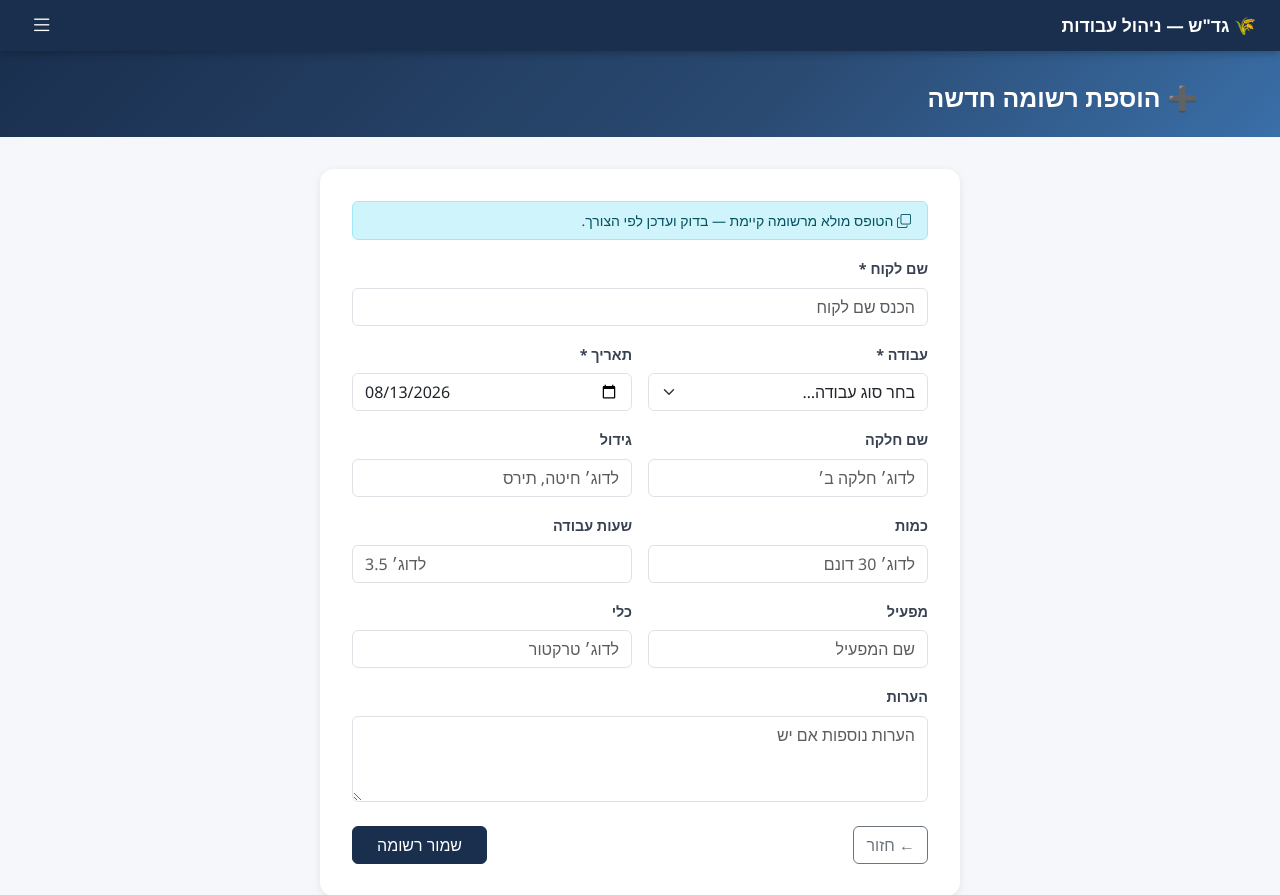
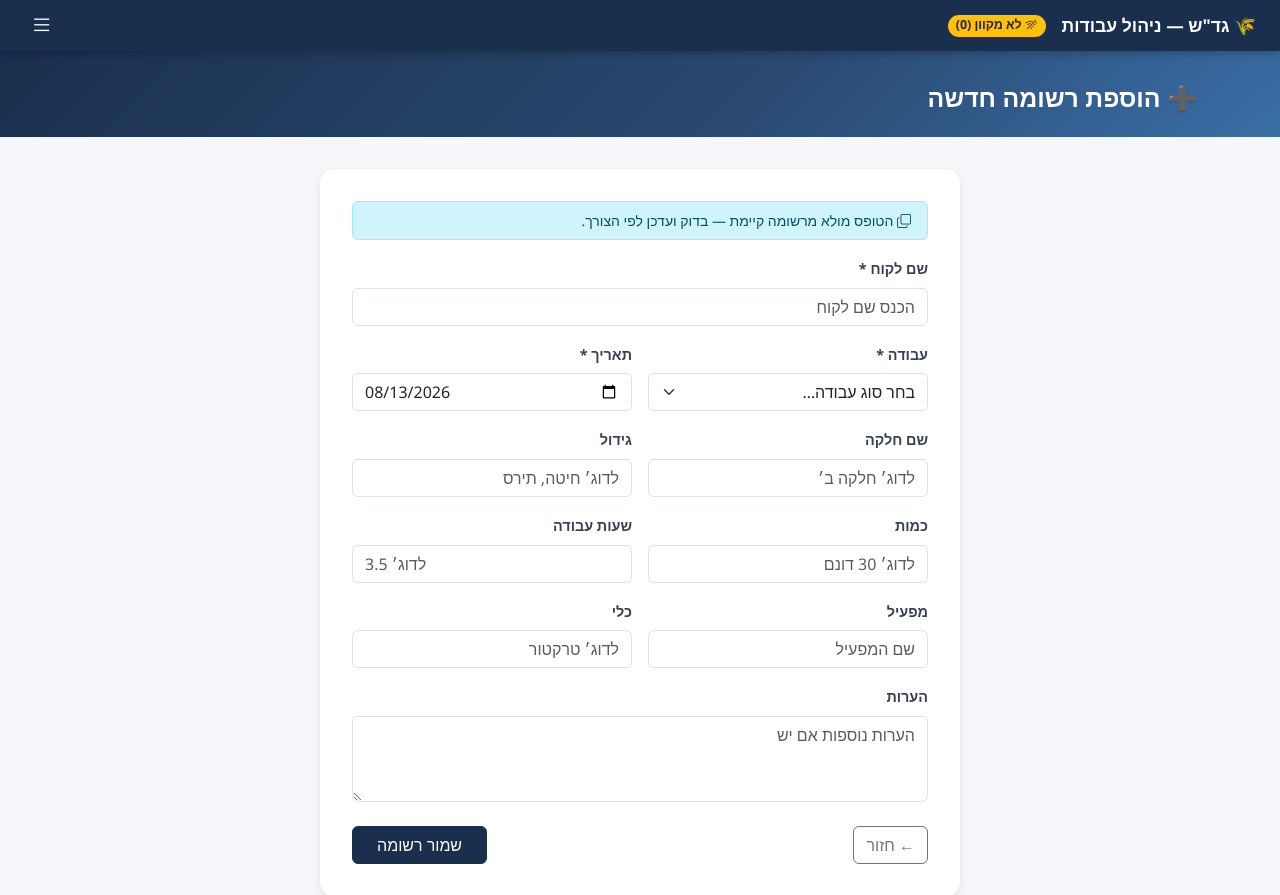
Before and after one commit to amitginz/gadash_bot, a Flask app: page /add in a window 1280 px wide. Shown: the top 895 px of the page. Run offline with Flask 3, Linux system fonts and the light colour scheme; the visitor is signed in with stand-in values (Sample User, id 1); some libraries are stand-ins or nearby versions.

Commit message:
update ui to match changes

```diff
--- a/templates/base.html
+++ b/templates/base.html
@@ -62,7 +62,12 @@
 
 <!-- Navbar -->
 <nav class="top-nav">
-  <a class="brand" href="/">🌾 גד"ש — ניהול עבודות</a>
+  <div class="d-flex align-items-center gap-2">
+    <a class="brand" href="/">🌾 גד"ש — ניהול עבודות</a>
+    <span id="offlineStatusBadge" class="badge rounded-pill bg-success" style="font-size: 0.78rem; cursor: pointer;" onclick="triggerAutoSync()" title="מחובר">
+      <i class="bi bi-wifi"></i> מחובר
+    </span>
+  </div>
   <button class="menu-btn" data-bs-toggle="offcanvas" data-bs-target="#sideMenu" aria-label="תפריט">
     <i class="bi bi-list"></i>
   </button>
@@ -113,6 +118,16 @@
   <span id="loaderMsg" style="font-size:.95rem;color:#333;">אנא המתן…</span>
 </div>
 
+<!-- Toast notification container -->
+<div class="toast-container position-fixed bottom-0 end-0 p-3" style="z-index: 1090;">
+  <div id="statusToast" class="toast align-items-center text-white bg-success border-0" role="alert" aria-live="assertive" aria-atomic="true">
+    <div class="d-flex">
+      <div class="toast-body" id="statusToastMsg"></div>
+      <button type="button" class="btn-close btn-close-white me-2 m-auto" data-bs-dismiss="toast" aria-label="סגור"></button>
+    </div>
+  </div>
+</div>
+
 <script src="https://cdn.jsdelivr.net/npm/bootstrap@5.3.0/dist/js/bootstrap.bundle.min.js"></script>
 <script>
 function showLoader(msg) {
@@ -127,6 +142,87 @@ document.querySelectorAll('a[href*="/export"]').forEach(a => {
 window.addEventListener('pageshow', e => {
   if (e.persisted) { const el = document.getElementById('pageLoader'); if (el) el.style.display = 'none'; }
 });
+
+// ── Offline resilience & auto-sync JS engine ──
+let isAppOnline = true;
+let pendingOfflineCount = 0;
+
+function showToast(msg, bgClass = 'bg-success') {
+  const toastEl = document.getElementById('statusToast');
+  const msgEl = document.getElementById('statusToastMsg');
+  if (toastEl && msgEl) {
+    toastEl.className = `toast align-items-center text-white border-0 ${bgClass}`;
+    msgEl.textContent = msg;
+    const toast = new bootstrap.Toast(toastEl, { delay: 4500 });
+    toast.show();
+  }
+}
+
+function updateOfflineUI(status) {
+  const badge = document.getElementById('offlineStatusBadge');
+  const previousOnline = isAppOnline;
+  isAppOnline = status.online;
+  pendingOfflineCount = status.pending_count || 0;
+
+  if (!badge) return;
+
+  if (!isAppOnline) {
+    badge.className = 'badge rounded-pill bg-warning text-dark ms-2';
+    badge.innerHTML = `<i class="bi bi-wifi-off"></i> לא מקוון (${pendingOfflineCount})`;
+    badge.title = 'מצב לא-מקוון (לחץ לסנכרון)';
+  } else {
+    if (pendingOfflineCount > 0) {
+      badge.className = 'badge rounded-pill bg-info text-dark ms-2';
+      badge.innerHTML = `<i class="bi bi-arrow-repeat"></i> מסנכרן (${pendingOfflineCount})...`;
+    } else {
+      badge.className = 'badge rounded-pill bg-success ms-2';
+      badge.innerHTML = `<i class="bi bi-wifi"></i> מחובר`;
+      badge.title = 'מחובר ל-Google Sheets';
+    }
+  }
+
+  // Trigger auto-sync if connection restored
+  if (!previousOnline && isAppOnline && pendingOfflineCount > 0) {
+    triggerAutoSync();
+  }
+}
+
+function checkOfflineStatus() {
+  fetch('/api/status')
+    .then(r => r.json())
+    .then(data => updateOfflineUI(data))
+    .catch(() => updateOfflineUI({ online: false, pending_count: pendingOfflineCount }));
+}
+
+function triggerAutoSync() {
+  const csrfToken = document.querySelector('meta[name="csrf-token"]')?.getAttribute('content') || '';
+  fetch('/api/sync', {
+    method: 'POST',
+    headers: { 'X-CSRFToken': csrfToken }
+  })
+  .then(r => r.json())
+  .then(res => {
+    if (res.status === 'success' && res.synced_count > 0) {
+      showToast(`✅ התחברות חודשה! ${res.synced_count} רשומות סונכרנו בהצלחה`, 'bg-success');
+      checkOfflineStatus();
+    }
+  })
+  .catch(err => console.error('Sync failed:', err));
+}
+
+// Ping status every 15 seconds
+setInterval(checkOfflineStatus, 15000);
+checkOfflineStatus();
+
+// Warn user before closing tab if there are unsaved pending offline records
+window.addEventListener('beforeunload', (e) => {
+  if (pendingOfflineCount > 0) {
+    const warningMsg = `ישנן ${pendingOfflineCount} רשומות שלא סונכרנו. סגירת הכרטיסייה תמנע את סנכרונן ל-Google Sheets!`;
+    e.preventDefault();
+    e.returnValue = warningMsg;
+    return warningMsg;
+  }
+});
 </script>
 {% block scripts %}{% endblock %}
 </body>
```
